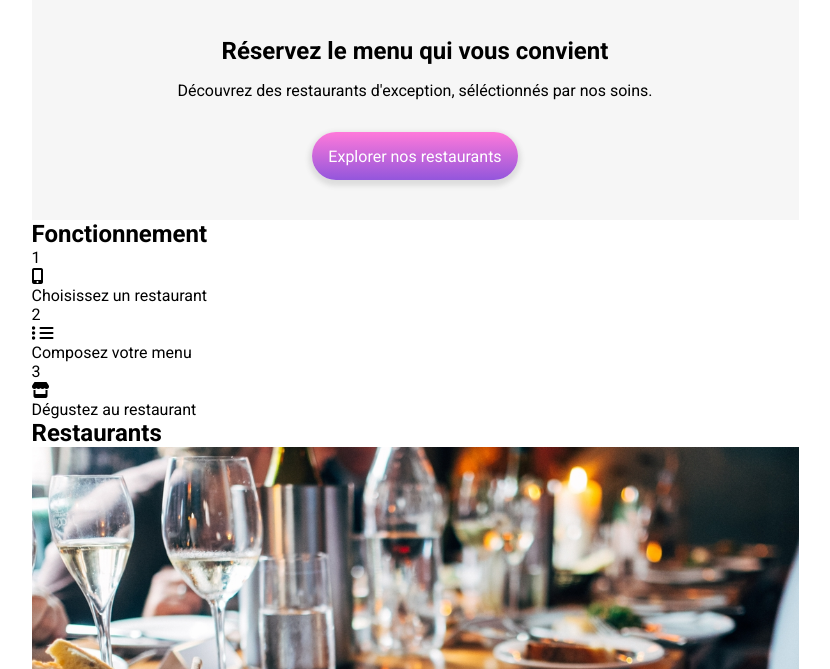
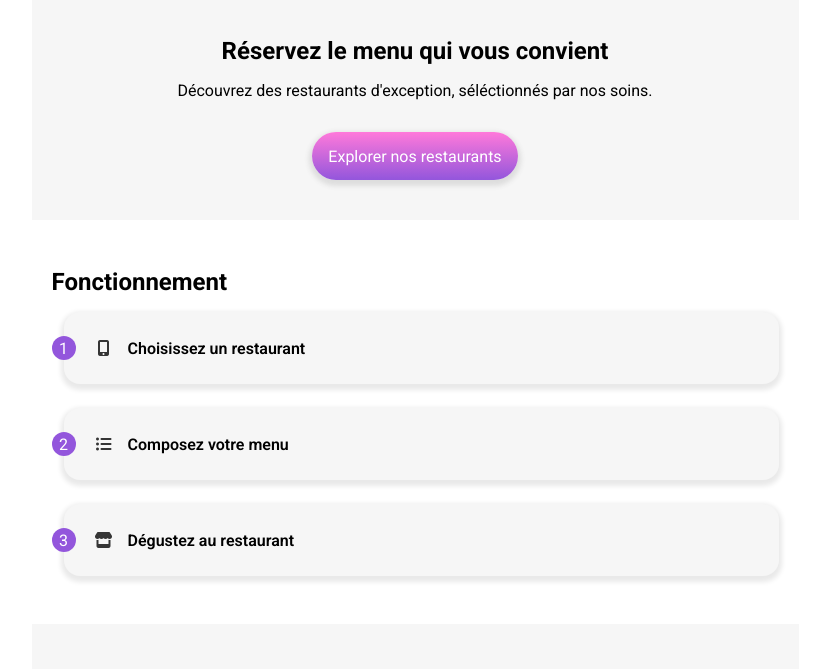
Before and after one commit to bmelicque/BastienMelicque_3_14082021, a website: page index.html in a window 1280 px wide. Shown: the part 115-784 px from the top of the page, without its empty margins (225-1055 px from the left). Drawn offline with Linux system fonts and the light colour scheme; a web font is replaced by a local one.

Commit message:
Fonctionnement (CSS)

```diff
--- a/index.html
+++ b/index.html
@@ -6,7 +6,7 @@
     <meta name="viewport" content="width=device-width, initial-scale=1.0">
     <link rel="preconnect" href="https://fonts.googleapis.com">
     <link rel="preconnect" href="https://fonts.gstatic.com" crossorigin>
-    <link href="https://fonts.googleapis.com/css2?family=Roboto:wght@400;700&family=Shrikhand&display=swap" rel="stylesheet">
+    <link href="https://fonts.googleapis.com/css2?family=Roboto:wght@400;500;600;700&family=Shrikhand&display=swap" rel="stylesheet">
     <link rel="stylesheet" href="css/style.css">
     <script src="https://kit.fontawesome.com/bdc3cb79cd.js" crossorigin="anonymous"></script>
     <title>Document</title>
@@ -35,29 +35,28 @@
                 <li class="step">
                     <div class="step__number">1</div>
                     <div class="step__content">
-                        <div class="step__icon">
+                        <span class="step__icon">
                             <i class="fas fa-mobile-alt"></i>
-                        </div>
-                        <div class="step__text">Choisissez un restaurant</div>
+                        </span>
+                        <span class="step__text">Choisissez un restaurant</span>
                     </div>
                 </li>
                 <li class="step">
                     <div class="step__number">2</div>
                     <div class="step__content">
-                        <div class="step__icon">
-                            <i class="fas fa-ellipsis-v"></i>
-                            <i class="fas fa-bars"></i>
-                        </div>
-                        <div class="step__text">Composez votre menu</div>
+                        <span class="step__icon">
+                            <i class="fas fa-list-ul"></i>
+                        </span>
+                        <span class="step__text">Composez votre menu</span>
                     </div>
                 </li>
                 <li class="step">
                     <div class="step__number">3</div>
                     <div class="step__content">
-                        <div class="step__icon">
+                        <span class="step__icon">
                             <i class="fas fa-store"></i>
-                        </div>
-                        <div class="step__text">Dégustez au restaurant</div>
+                        </span>
+                        <span class="step__text">Dégustez au restaurant</span>
                     </div>
                 </li>
             </ol>
--- a/sass/base/_typography.scss
+++ b/sass/base/_typography.scss
@@ -1,3 +1,9 @@
 * {
     font-family: 'Roboto', sans-serif;
+    color: inherit;
+    text-decoration: none;
 }
+
+ol {
+    list-style-type: none;
+}
--- /dev/null
+++ b/sass/components/_step.scss
@@ -0,0 +1,45 @@
+.step {
+    @include flex-row;
+    position: relative;
+
+    &__number {
+        position: absolute;
+        left: 0;
+        top: $step-h/2;
+        transform: translateY(-50%);
+        z-index: 1;
+        height: $bullet-h;
+        width: $bullet-h;
+        border-radius: 50%;
+        background: $color-primary;
+        @include center;
+        color: white;
+    }
+    &__content {
+        @include flex-row;
+        align-items: center;
+        margin-left: $bullet-h/2;
+        width: 100%;
+        height: $step-h;
+        border-radius: 1rem;
+        background: $color-bg;
+        box-shadow: 0 3px 5px 3px darken($color-bg, 5%);
+        padding-left: 1rem;
+        transition: .2s;
+        &:hover {
+            background: #F5EBFF;
+            .step__icon {
+                color: $color-primary;
+            }
+        }
+    }
+    &__icon {
+        display: inline-block;
+        width: 3rem;
+        text-align: center;
+        color: $color-dark;
+    }
+    &__text {
+        font-weight: 600;
+    }
+}
--- a/sass/layouts/_form.scss
+++ b/sass/layouts/_form.scss
@@ -41,17 +41,17 @@
         color: white;
         box-shadow: 0 3px 5px 3px darken($color-bg, 10%);
         cursor: pointer;
-        transition: .1s;
+        transition: .2s;
         &::after {
             @include pseudo-over;
             background: white;
             opacity: 0;
-            transition: .1s;
+            transition: .2s;
         }
         &:hover {
-            box-shadow: 0 3px 5px 4px darken($color-bg, 10%);
+            box-shadow: 0 3px 5px 5px darken($color-bg, 15%);
             &::after {
-                opacity: .1;
+                opacity: .15;
             }
         }
     }
--- /dev/null
+++ b/sass/layouts/_section.scss
@@ -0,0 +1,13 @@
+.section {
+    padding: 3rem 1.25rem;
+    &--bg {
+        background: $color-bg;
+    }
+    &__title {
+        margin-bottom: 1rem;
+    }
+    ol {
+        @include flex-col;
+        gap: 1.5rem;
+    }
+}
--- a/sass/main.scss
+++ b/sass/main.scss
@@ -4,5 +4,8 @@
 @import "base/base";
 @import "base/typography";
 
+@import "components/step";
+
 @import "layouts/header";
 @import "layouts/form";
+@import "layouts/section";
--- a/sass/utils/_mixins.scss
+++ b/sass/utils/_mixins.scss
@@ -12,6 +12,12 @@
     flex-direction: column;
 }
 
+@mixin center {
+    display: flex;
+    justify-content: center;
+    align-items: center;
+}
+
 @mixin pseudo-over {
     content: '';
     position: absolute;
--- a/sass/utils/_variables.scss
+++ b/sass/utils/_variables.scss
@@ -5,3 +5,7 @@ $color-bg: #F6F6F6;
 $color-dark: #353535;
 
 $gradient: linear-gradient($color-secondary, $color-primary);
+
+// Hauteur des éléments de listes dans la zone "Fonctionnement"
+$step-h: 4.5rem;
+$bullet-h: 1.5rem;
```
Also changed, not shown: css/style.css, 1 other file.
